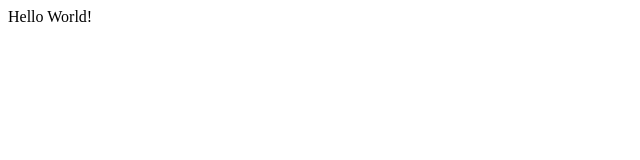
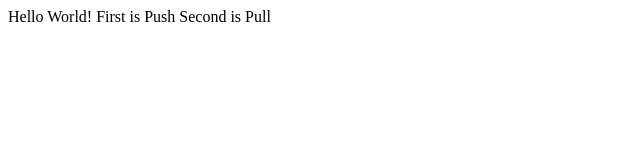
Before and after one commit to Synopsiss/lectur1, a plain HTML site: page index.html in a window 1280 px wide. Shown: the whole page, without its empty margins (0-640 px from the left). Drawn offline with Linux system fonts and the light colour scheme.

Commit message:
Update index.html

```diff
--- a/index.html
+++ b/index.html
@@ -4,6 +4,8 @@
     <title>My Webpage</title>
 <body>
     Hello World!
+    First is Push
+    Second is Pull
 </body>
 </head>
 </html>
```
